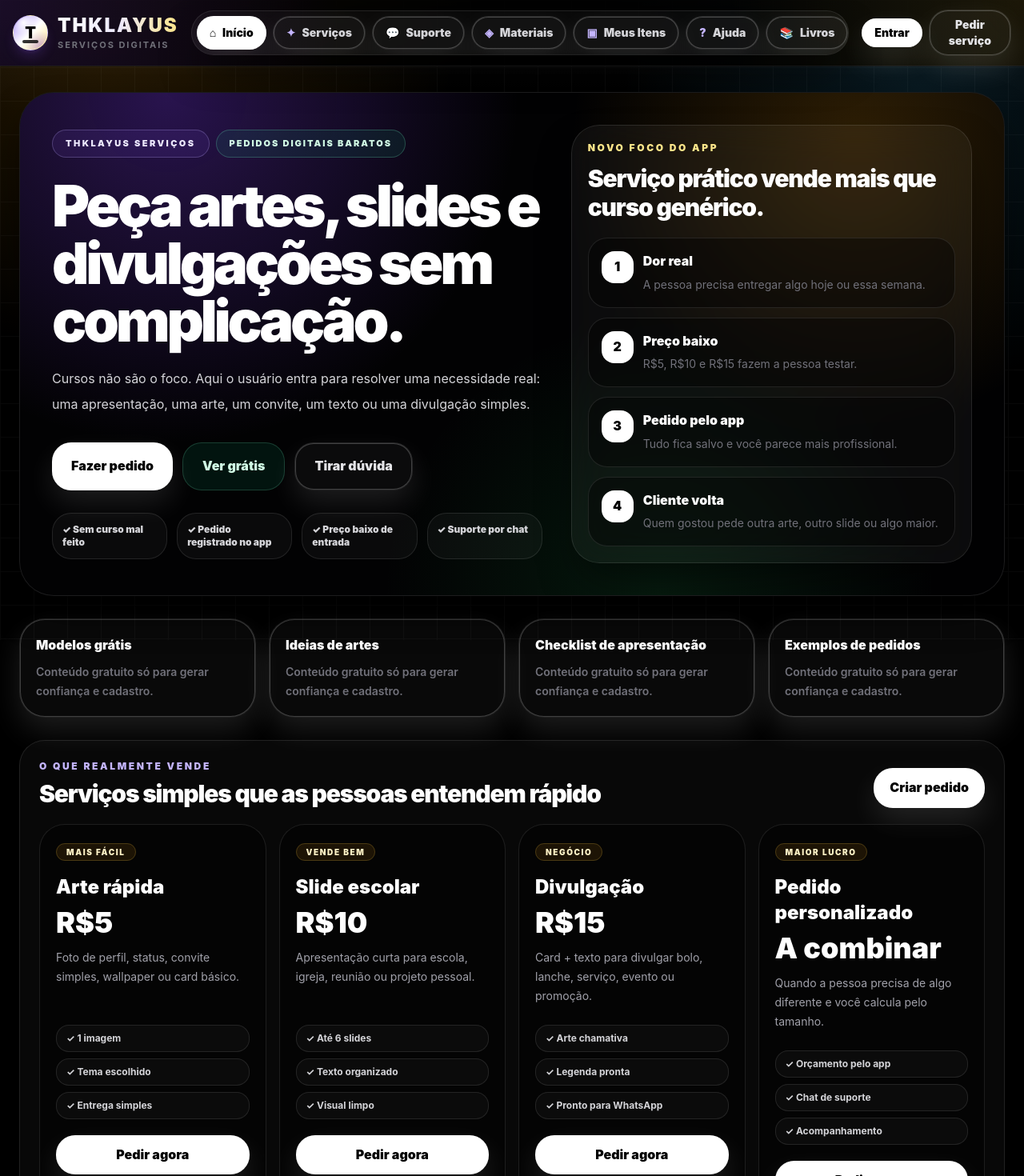
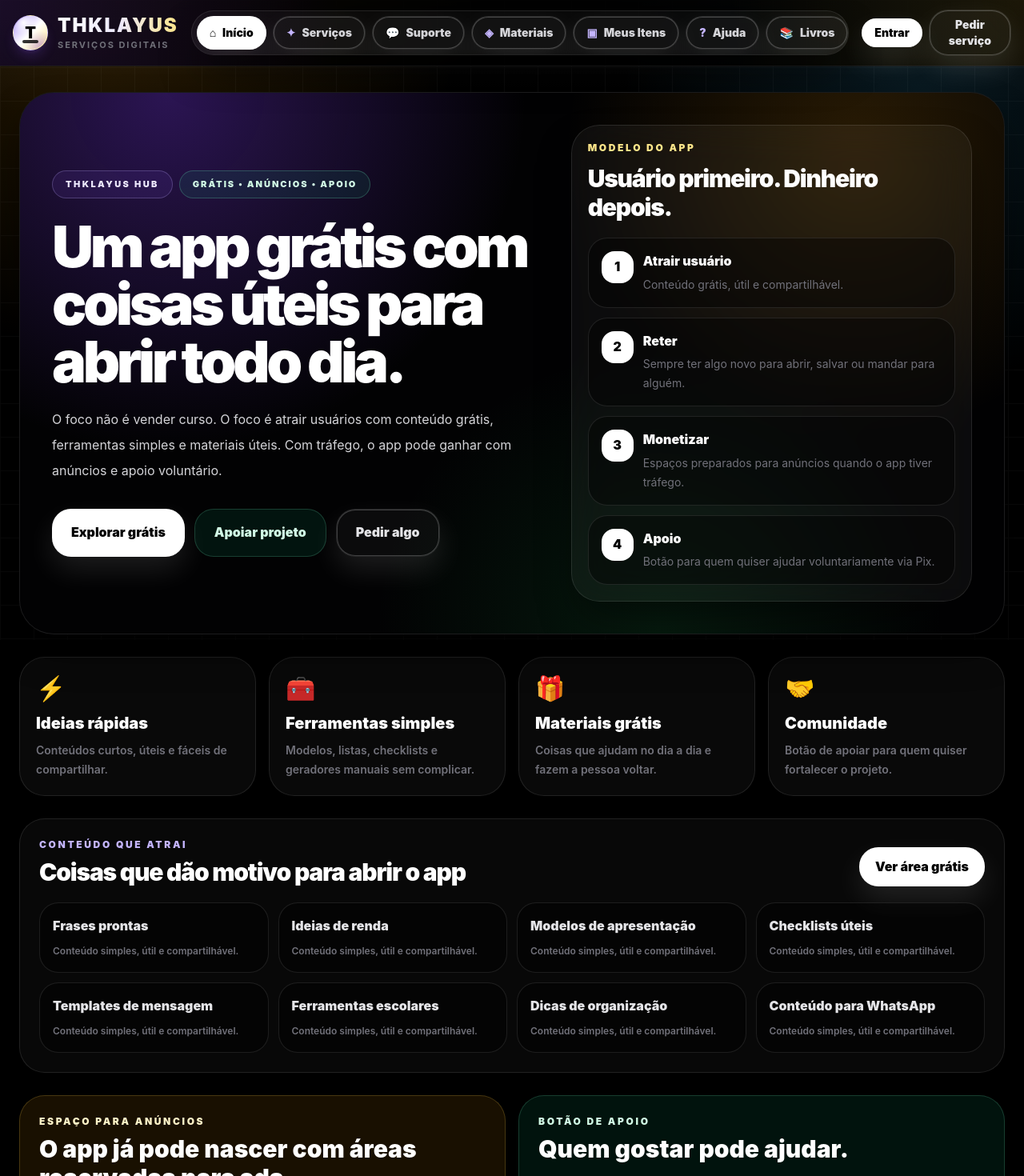
Before and after one commit to thiagodouglas19t-lang/Thklayus-hub, a React (Vite) app: page / in a window 1280 px wide. Shown: the top 1470 px of the page at 80% size. Built offline with nearby package versions, Linux system fonts and the light colour scheme.

Commit message:
Reposition app for traffic, ads, and voluntary support

```diff
--- a/src/pages/Home.tsx
+++ b/src/pages/Home.tsx
@@ -1,66 +1,76 @@
-const offers = [
-  { title: "Arte rápida", price: "R$5", tag: "Mais fácil", desc: "Foto de perfil, status, convite simples, wallpaper ou card básico.", items: ["1 imagem", "Tema escolhido", "Entrega simples"] },
-  { title: "Slide escolar", price: "R$10", tag: "Vende bem", desc: "Apresentação curta para escola, igreja, reunião ou projeto pessoal.", items: ["Até 6 slides", "Texto organizado", "Visual limpo"] },
-  { title: "Divulgação", price: "R$15", tag: "Negócio", desc: "Card + texto para divulgar bolo, lanche, serviço, evento ou promoção.", items: ["Arte chamativa", "Legenda pronta", "Pronto para WhatsApp"] },
-  { title: "Pedido personalizado", price: "A combinar", tag: "Maior lucro", desc: "Quando a pessoa precisa de algo diferente e você calcula pelo tamanho.", items: ["Orçamento pelo app", "Chat de suporte", "Acompanhamento"] },
+const features = [
+  { title: "Ideias rápidas", desc: "Conteúdos curtos, úteis e fáceis de compartilhar.", icon: "⚡" },
+  { title: "Ferramentas simples", desc: "Modelos, listas, checklists e geradores manuais sem complicar.", icon: "🧰" },
+  { title: "Materiais grátis", desc: "Coisas que ajudam no dia a dia e fazem a pessoa voltar.", icon: "🎁" },
+  { title: "Comunidade", desc: "Botão de apoiar para quem quiser fortalecer o projeto.", icon: "🤝" },
 ];
 
-const freeLead = ["Modelos grátis", "Ideias de artes", "Checklist de apresentação", "Exemplos de pedidos"];
-const proof = ["Sem curso mal feito", "Pedido registrado no app", "Preço baixo de entrada", "Suporte por chat"];
+const moneyModel = [
+  ["1", "Atrair usuário", "Conteúdo grátis, útil e compartilhável."],
+  ["2", "Reter", "Sempre ter algo novo para abrir, salvar ou mandar para alguém."],
+  ["3", "Monetizar", "Espaços preparados para anúncios quando o app tiver tráfego."],
+  ["4", "Apoio", "Botão para quem quiser ajudar voluntariamente via Pix."],
+];
+
+const contentIdeas = ["Frases prontas", "Ideias de renda", "Modelos de apresentação", "Checklists úteis", "Templates de mensagem", "Ferramentas escolares", "Dicas de organização", "Conteúdo para WhatsApp"];
 
 export default function Home({ setPage }: { setPage: (page: any) => void }) {
   return (
     <div className="space-y-7">
       <section className="relative overflow-hidden rounded-[2.7rem] border border-white/10 bg-[#020203] p-6 shadow-2xl shadow-black/70 md:p-10">
-        <div className="pointer-events-none absolute inset-0 bg-[radial-gradient(circle_at_15%_0%,rgba(124,58,237,0.32),transparent_36%),radial-gradient(circle_at_85%_10%,rgba(245,158,11,0.18),transparent_30%),radial-gradient(circle_at_65%_100%,rgba(34,197,94,0.12),transparent_34%)]" />
+        <div className="pointer-events-none absolute inset-0 bg-[radial-gradient(circle_at_15%_0%,rgba(124,58,237,0.34),transparent_36%),radial-gradient(circle_at_85%_10%,rgba(245,158,11,0.16),transparent_30%),radial-gradient(circle_at_65%_100%,rgba(34,197,94,0.12),transparent_34%)]" />
         <div className="relative grid gap-9 lg:grid-cols-[1.1fr_0.9fr] lg:items-center">
           <div>
             <div className="flex flex-wrap gap-2">
-              <span className="rounded-full border border-violet-300/25 bg-violet-500/10 px-4 py-2 text-[11px] font-black uppercase tracking-[0.22em] text-violet-100">THKLAYUS Serviços</span>
-              <span className="rounded-full border border-emerald-300/25 bg-emerald-500/10 px-4 py-2 text-[11px] font-black uppercase tracking-[0.18em] text-emerald-100">Pedidos digitais baratos</span>
+              <span className="rounded-full border border-violet-300/25 bg-violet-500/10 px-4 py-2 text-[11px] font-black uppercase tracking-[0.22em] text-violet-100">THKLAYUS Hub</span>
+              <span className="rounded-full border border-emerald-300/25 bg-emerald-500/10 px-4 py-2 text-[11px] font-black uppercase tracking-[0.18em] text-emerald-100">Grátis • anúncios • apoio</span>
             </div>
-            <h1 className="mt-6 max-w-4xl text-4xl font-black leading-[1.02] tracking-[-0.06em] md:text-7xl">Peça artes, slides e divulgações sem complicação.</h1>
-            <p className="mt-5 max-w-2xl text-base leading-8 text-zinc-300">Cursos não são o foco. Aqui o usuário entra para resolver uma necessidade real: uma apresentação, uma arte, um convite, um texto ou uma divulgação simples.</p>
+            <h1 className="mt-6 max-w-4xl text-4xl font-black leading-[1.02] tracking-[-0.06em] md:text-7xl">Um app grátis com coisas úteis para abrir todo dia.</h1>
+            <p className="mt-5 max-w-2xl text-base leading-8 text-zinc-300">O foco não é vender curso. O foco é atrair usuários com conteúdo grátis, ferramentas simples e materiais úteis. Com tráfego, o app pode ganhar com anúncios e apoio voluntário.</p>
             <div className="mt-8 flex flex-wrap gap-3">
-              <button onClick={() => setPage("pedidos")} className="rounded-2xl bg-white px-6 py-4 font-black text-black shadow-lg shadow-violet-500/25 transition hover:scale-[1.03] active:scale-95">Fazer pedido</button>
-              <button onClick={() => setPage("gratis")} className="rounded-2xl border border-emerald-300/20 bg-emerald-500/10 px-6 py-4 font-black text-emerald-100 transition hover:bg-emerald-500/15 active:scale-95">Ver grátis</button>
-              <button onClick={() => setPage("chat")} className="rounded-2xl border border-white/10 bg-white/[0.04] px-6 py-4 font-black text-zinc-200 transition hover:bg-white/[0.08] active:scale-95">Tirar dúvida</button>
-            </div>
-            <div className="mt-7 grid gap-3 sm:grid-cols-4">
-              {proof.map((item) => <div key={item} className="rounded-2xl border border-white/10 bg-white/[0.035] p-3 text-xs font-black text-zinc-300">✓ {item}</div>)}
+              <button onClick={() => setPage("gratis")} className="rounded-2xl bg-white px-6 py-4 font-black text-black shadow-lg shadow-violet-500/25 transition hover:scale-[1.03] active:scale-95">Explorar grátis</button>
+              <button onClick={() => setPage("ajuda")} className="rounded-2xl border border-emerald-300/20 bg-emerald-500/10 px-6 py-4 font-black text-emerald-100 transition hover:bg-emerald-500/15 active:scale-95">Apoiar projeto</button>
+              <button onClick={() => setPage("pedidos")} className="rounded-2xl border border-white/10 bg-white/[0.04] px-6 py-4 font-black text-zinc-200 transition hover:bg-white/[0.08] active:scale-95">Pedir algo</button>
             </div>
           </div>
           <div className="rounded-[2.2rem] border border-white/10 bg-white/[0.045] p-5 shadow-2xl shadow-black/50 backdrop-blur-xl">
-            <p className="text-xs font-black uppercase tracking-[0.22em] text-amber-200">Novo foco do app</p>
-            <h2 className="mt-3 text-3xl font-black tracking-[-0.04em]">Serviço prático vende mais que curso genérico.</h2>
+            <p className="text-xs font-black uppercase tracking-[0.22em] text-amber-200">Modelo do app</p>
+            <h2 className="mt-3 text-3xl font-black tracking-[-0.04em]">Usuário primeiro. Dinheiro depois.</h2>
             <div className="mt-5 space-y-3">
-              {[["1", "Dor real", "A pessoa precisa entregar algo hoje ou essa semana."], ["2", "Preço baixo", "R$5, R$10 e R$15 fazem a pessoa testar."], ["3", "Pedido pelo app", "Tudo fica salvo e você parece mais profissional."], ["4", "Cliente volta", "Quem gostou pede outra arte, outro slide ou algo maior."]].map(([n,t,d]) => <div key={n} className="flex gap-3 rounded-2xl border border-white/10 bg-black/40 p-4"><div className="grid h-10 w-10 shrink-0 place-items-center rounded-xl bg-white font-black text-black">{n}</div><div><h3 className="font-black text-white">{t}</h3><p className="mt-1 text-sm leading-6 text-zinc-500">{d}</p></div></div>)}
+              {moneyModel.map(([n,t,d]) => <div key={n} className="flex gap-3 rounded-2xl border border-white/10 bg-black/40 p-4"><div className="grid h-10 w-10 shrink-0 place-items-center rounded-xl bg-white font-black text-black">{n}</div><div><h3 className="font-black text-white">{t}</h3><p className="mt-1 text-sm leading-6 text-zinc-500">{d}</p></div></div>)}
             </div>
           </div>
         </div>
       </section>
 
       <section className="grid gap-4 md:grid-cols-4">
-        {freeLead.map((item) => <button key={item} onClick={() => setPage("gratis")} className="rounded-3xl border border-white/10 bg-white/[0.035] p-5 text-left font-black text-white transition hover:-translate-y-1 hover:border-violet-300/40 hover:bg-violet-500/10">{item}<p className="mt-2 text-sm font-semibold leading-6 text-zinc-500">Conteúdo gratuito só para gerar confiança e cadastro.</p></button>)}
+        {features.map((item) => <article key={item.title} className="rounded-3xl border border-white/10 bg-white/[0.035] p-5"><p className="text-3xl">{item.icon}</p><h3 className="mt-3 text-xl font-black text-white">{item.title}</h3><p className="mt-2 text-sm font-semibold leading-6 text-zinc-500">{item.desc}</p></article>)}
       </section>
 
       <section className="rounded-[2rem] border border-white/10 bg-white/[0.03] p-5 md:p-6">
         <div className="flex flex-wrap items-end justify-between gap-4">
-          <div><p className="text-xs font-black uppercase tracking-[0.22em] text-violet-300">O que realmente vende</p><h2 className="mt-2 text-3xl font-black tracking-[-0.04em]">Serviços simples que as pessoas entendem rápido</h2></div>
-          <button onClick={() => setPage("pedidos")} className="rounded-2xl bg-white px-5 py-3 font-black text-black">Criar pedido</button>
+          <div><p className="text-xs font-black uppercase tracking-[0.22em] text-violet-300">Conteúdo que atrai</p><h2 className="mt-2 text-3xl font-black tracking-[-0.04em]">Coisas que dão motivo para abrir o app</h2></div>
+          <button onClick={() => setPage("gratis")} className="rounded-2xl bg-white px-5 py-3 font-black text-black">Ver área grátis</button>
         </div>
-        <div className="mt-5 grid gap-4 md:grid-cols-2 xl:grid-cols-4">
-          {offers.map((offer) => <article key={offer.title} className="rounded-[2rem] border border-white/10 bg-black/45 p-5 transition hover:-translate-y-1 hover:border-amber-300/35"><span className="rounded-full border border-amber-300/20 bg-amber-500/10 px-3 py-1 text-[10px] font-black uppercase tracking-[0.16em] text-amber-100">{offer.tag}</span><h3 className="mt-4 text-2xl font-black text-white">{offer.title}</h3><p className="mt-2 text-4xl font-black text-white">{offer.price}</p><p className="mt-3 min-h-20 text-sm leading-6 text-zinc-400">{offer.desc}</p><div className="mt-4 space-y-2">{offer.items.map((i) => <p key={i} className="rounded-xl border border-white/10 bg-white/[0.03] px-3 py-2 text-xs font-bold text-zinc-300">✓ {i}</p>)}</div><button onClick={() => setPage("pedidos")} className="mt-5 w-full rounded-2xl bg-white px-4 py-3 font-black text-black">Pedir agora</button></article>)}
+        <div className="mt-5 grid gap-3 sm:grid-cols-2 lg:grid-cols-4">
+          {contentIdeas.map((item) => <button key={item} onClick={() => setPage("gratis")} className="rounded-2xl border border-white/10 bg-black/45 p-4 text-left font-black text-zinc-200 transition hover:-translate-y-1 hover:border-violet-300/40 hover:bg-violet-500/10">{item}<p className="mt-2 text-xs font-semibold leading-5 text-zinc-500">Conteúdo simples, útil e compartilhável.</p></button>)}
         </div>
       </section>
 
       <section className="grid gap-4 lg:grid-cols-[1fr_1fr]">
-        <div className="rounded-[2rem] border border-emerald-300/20 bg-emerald-500/10 p-6"><p className="text-xs font-black uppercase tracking-[0.22em] text-emerald-100">Estratégia realista</p><h2 className="mt-2 text-3xl font-black text-white">Curso vira bônus, não produto principal.</h2><p className="mt-3 text-sm leading-7 text-emerald-50/80">Materiais e cursos podem ficar no app para parecer completo e ajudar usuários, mas o dinheiro mais provável vem dos pedidos personalizados.</p></div>
-        <div className="rounded-[2rem] border border-red-300/20 bg-red-500/10 p-6"><p className="text-xs font-black uppercase tracking-[0.22em] text-red-100">Sem enganar ninguém</p><h2 className="mt-2 text-3xl font-black text-white">Não venda curso ruim como se fosse profissional.</h2><p className="mt-3 text-sm leading-7 text-red-50/80">Melhor prometer pouco e entregar bem. Um slide simples bem feito vende mais confiança do que um curso grande mal acabado.</p></div>
+        <div className="rounded-[2rem] border border-amber-300/20 bg-amber-500/10 p-6"><p className="text-xs font-black uppercase tracking-[0.22em] text-amber-100">Espaço para anúncios</p><h2 className="mt-2 text-3xl font-black text-white">O app já pode nascer com áreas reservadas para ads.</h2><p className="mt-3 text-sm leading-7 text-amber-50/80">Quando tiver tráfego suficiente, você troca esses blocos por AdSense/AdMob ou outro parceiro. Antes disso, usa como aviso, destaque ou chamada interna.</p></div>
+        <div className="rounded-[2rem] border border-emerald-300/20 bg-emerald-500/10 p-6"><p className="text-xs font-black uppercase tracking-[0.22em] text-emerald-100">Botão de apoio</p><h2 className="mt-2 text-3xl font-black text-white">Quem gostar pode ajudar.</h2><p className="mt-3 text-sm leading-7 text-emerald-50/80">Além dos anúncios, o app pode ter um botão “Apoiar projeto” com Pix. Não força ninguém, só deixa claro que ajuda mantém o app no ar.</p><button onClick={() => setPage("ajuda")} className="mt-5 rounded-2xl bg-white px-5 py-3 font-black text-black">Quero apoiar</button></div>
+      </section>
+
+      <section className="rounded-[2rem] border border-white/10 bg-black/45 p-5 md:p-6">
+        <p className="text-xs font-black uppercase tracking-[0.22em] text-zinc-500">Publicidade</p>
+        <div className="mt-3 grid min-h-28 place-items-center rounded-[1.5rem] border border-dashed border-white/15 bg-white/[0.025] text-center">
+          <div><p className="font-black text-zinc-300">Espaço reservado para anúncio</p><p className="mt-1 text-sm text-zinc-600">Aqui entra banner quando o app tiver monetização ativa.</p></div>
+        </div>
       </section>
 
       <section className="rounded-[2rem] border border-white/10 bg-white p-6 text-black">
-        <div className="flex flex-wrap items-center justify-between gap-4"><div><h2 className="text-3xl font-black tracking-[-0.04em]">Divulgação simples para hoje</h2><p className="mt-2 text-sm leading-6 text-zinc-700">“Fiz um app pra pedir artes, slides, convites e divulgações simples. Tem preço baixo e dá pra acompanhar pelo app.”</p></div><button onClick={() => setPage("pedidos")} className="rounded-2xl bg-black px-6 py-4 font-black text-white">Abrir pedidos</button></div>
+        <div className="flex flex-wrap items-center justify-between gap-4"><div><h2 className="text-3xl font-black tracking-[-0.04em]">Meta real: fazer as pessoas voltarem.</h2><p className="mt-2 text-sm leading-6 text-zinc-700">Anúncio só dá dinheiro com tráfego. Então o app precisa ser grátis, útil, leve e compartilhável.</p></div><button onClick={() => setPage("gratis")} className="rounded-2xl bg-black px-6 py-4 font-black text-white">Abrir conteúdo grátis</button></div>
       </section>
     </div>
   );
```
